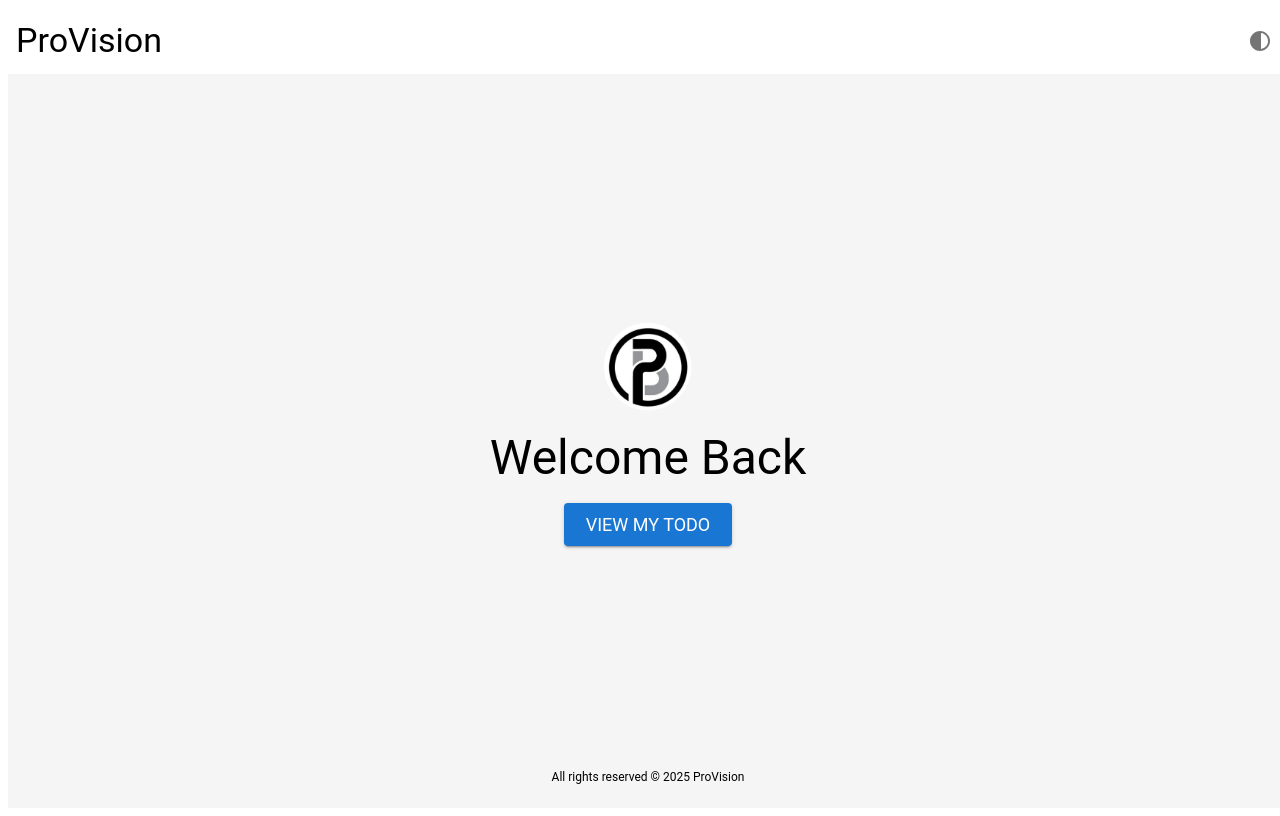
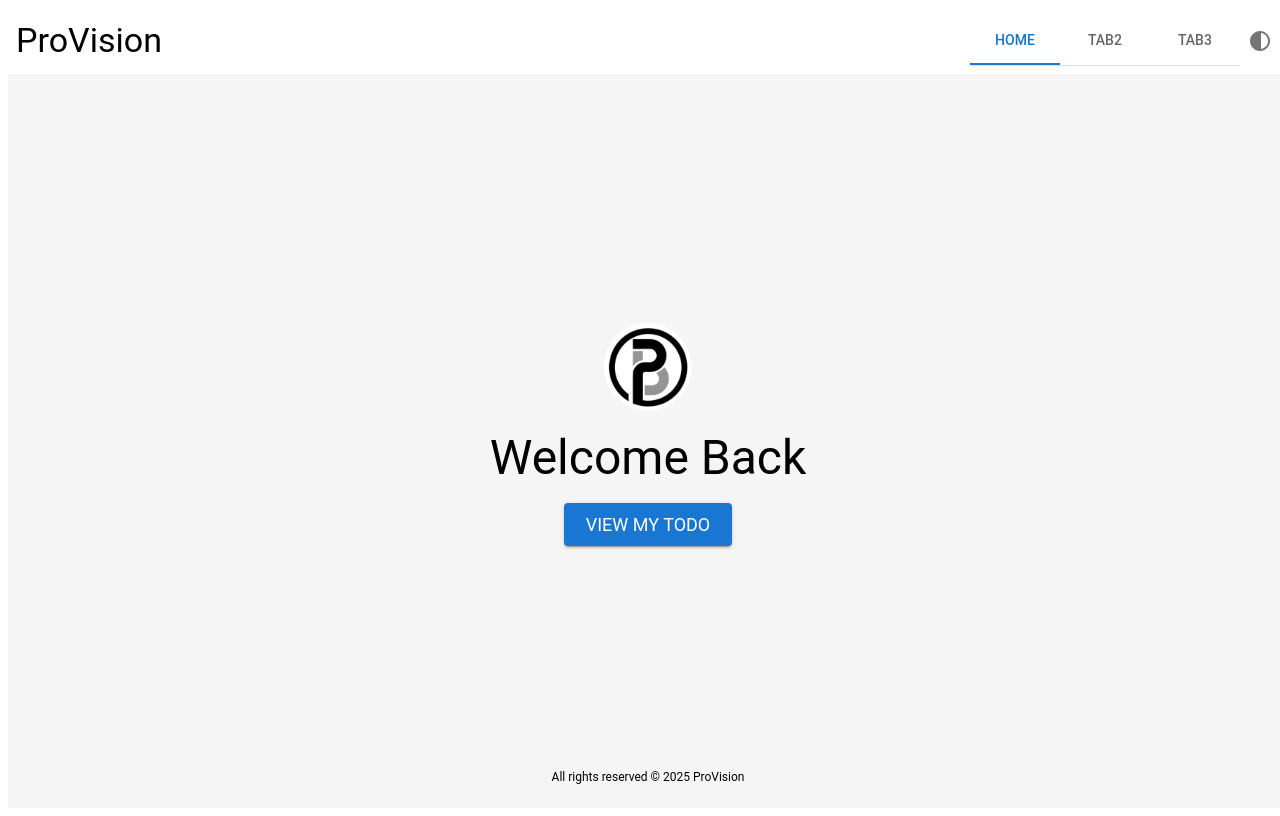
Before and after one commit to cepdnaclk/e20-co543-ProVision, a React (Vite) app in the folder Website/Frontend/: page /home in a window 1280 px wide. Built offline with nearby package versions, Linux system fonts and the light colour scheme.

Commit message:
Update Header.tsx

```diff
--- a/Website/Frontend/src/Components/Header.tsx
+++ b/Website/Frontend/src/Components/Header.tsx
@@ -1,7 +1,11 @@
-import { Box } from "@mui/system";
+import { Box, Stack } from "@mui/system";
 import ContrastIcon from "@mui/icons-material/Contrast";
 import { IconButton, Tooltip, Typography } from "@mui/material";
 import { useNavigate } from "react-router-dom";
+import Tab from "@mui/material/Tab";
+import TabContext from "@mui/lab/TabContext";
+import TabList from "@mui/lab/TabList";
+import { useState } from "react";
 
 interface HeaderProps {
   isDarkThemeOn: boolean;
@@ -10,10 +14,21 @@ interface HeaderProps {
 
 function Header({ isDarkThemeOn, toggleTheme }: HeaderProps) {
   const navigate = useNavigate();
+  const currentPath = window.location.pathname;
+  console.log(currentPath);
+
+  const [value, setValue] = useState<string>(currentPath);
+
+  const handleChange = (_: React.SyntheticEvent, newValue: string) => {
+    console.log("New tab: ", newValue);
+    navigate(newValue);
+    setValue(newValue);
+  };
 
   const handleClick = () => {
     navigate("/"); // Redirect to the home page
   };
+
   return (
     <Box
       data-testid="cypress-header-background"
@@ -34,11 +49,24 @@ function Header({ isDarkThemeOn, toggleTheme }: HeaderProps) {
       >
         ProVision
       </Typography>
-      <IconButton data-testid="cypress-theme-toggle" onClick={toggleTheme}>
-        <Tooltip title="Change Theme">
-          <ContrastIcon />
-        </Tooltip>
-      </IconButton>
+
+      <Stack direction="row">
+        <TabContext value={value}>
+          <Box sx={{ borderBottom: 1, borderColor: "divider" }}>
+            <TabList onChange={handleChange} aria-label="lab API tabs example">
+              <Tab label="home" value="/home" />
+              <Tab label="tab2" value="/tab2" />
+              <Tab label="tab3" value="/tab3" />
+            </TabList>
+          </Box>
+        </TabContext>
+
+        <IconButton data-testid="cypress-theme-toggle" onClick={toggleTheme}>
+          <Tooltip title="Change Theme">
+            <ContrastIcon />
+          </Tooltip>
+        </IconButton>
+      </Stack>
     </Box>
   );
 }
```
